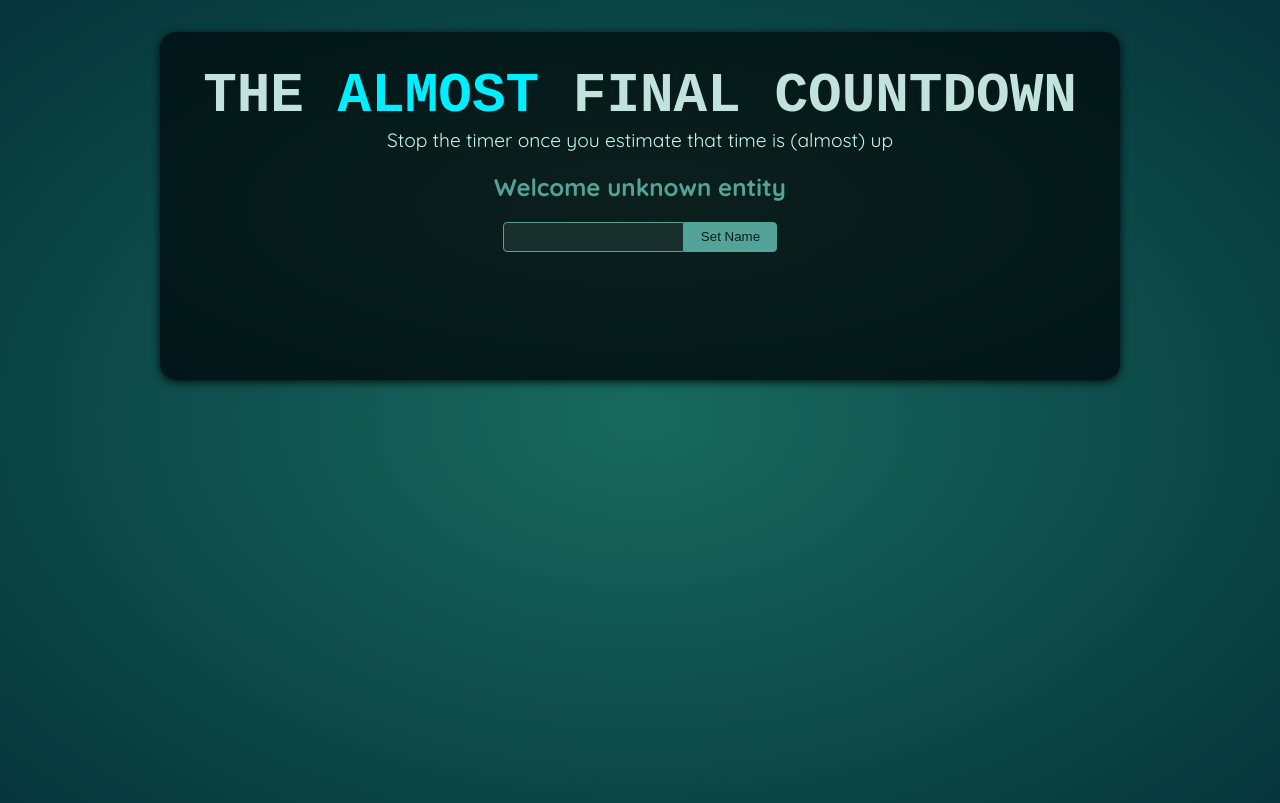
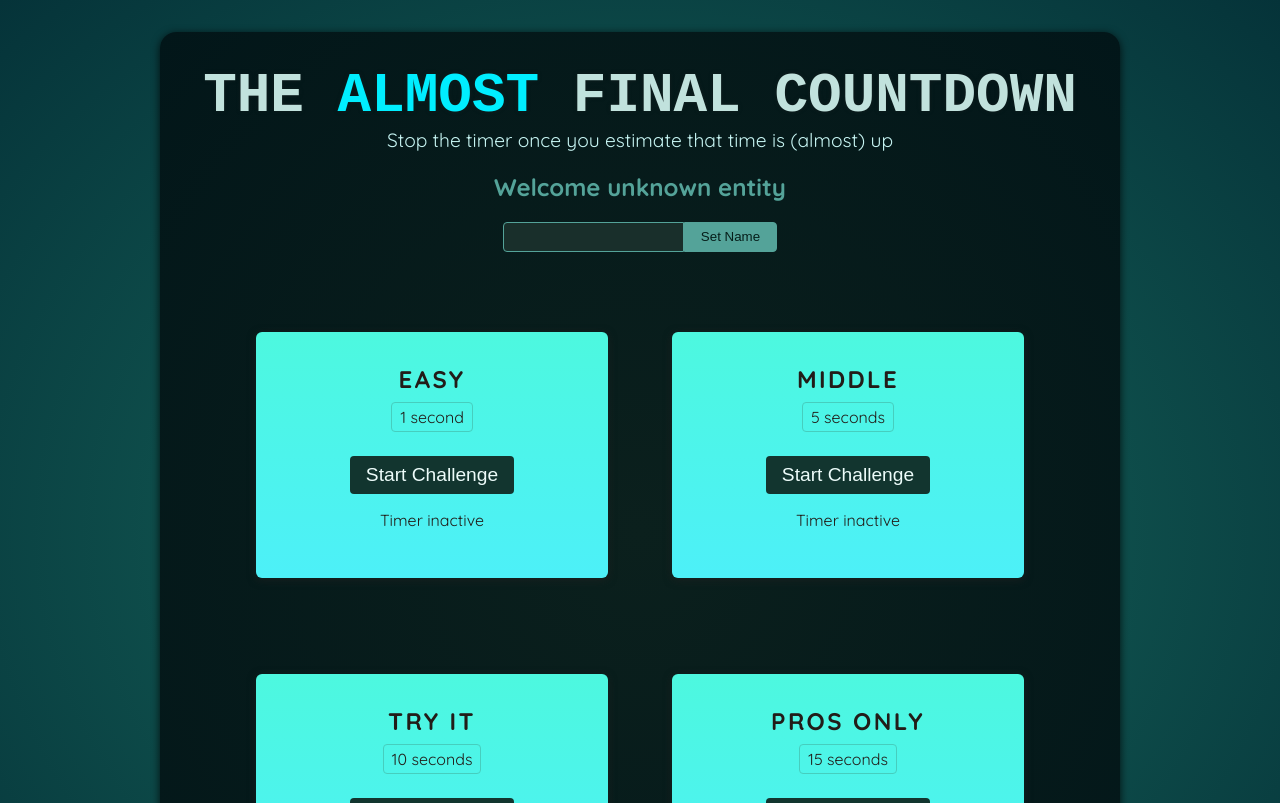
Before and after one commit to Grione/countdown-game, a React (Vite) app: page / in a window 1280 px wide. Shown: the top 803 px of the page. Built offline with nearby package versions, Linux system fonts and the light colour scheme; a web font is replaced by a local one.

Commit message:
add timer challenge component

```diff
--- a/src/App.jsx
+++ b/src/App.jsx
@@ -1,10 +1,16 @@
 import Player from './components/Player.jsx';
+import TimerChallenge from './components/TimerChallenge.jsx';
 
 function App() {
   return (
     <>
       <Player />
-      <div id="challenges"></div>
+      <div id="challenges">
+        <TimerChallenge title={"Easy"} targetTime={1} />
+        <TimerChallenge title={"Middle"} targetTime={5} />
+        <TimerChallenge title={"Try it"} targetTime={10} />
+        <TimerChallenge title={"Pros only"} targetTime={15} />
+      </div>
     </>
   );
 }
--- /dev/null
+++ b/src/components/TimerChallenge.jsx
@@ -0,0 +1,36 @@
+import { useState, useRef } from "react";
+
+export default function TimerChallenge({ title, targetTime }) {
+  const [timerStarted, setTimerStarted] = useState(false);
+  const [timerExpired, setTimerExpired] = useState(false);
+
+  const timer = useRef;
+
+  function handleStart() {
+    timer.current = setTimeout(() => {
+      setTimerExpired(true);
+    }, targetTime * 1000);
+
+    setTimerStarted(true);
+  }
+
+  function handleStop() {
+    clearTimeout(timer.current);
+  }
+
+  return (
+    <section className="challenge">
+      <h2>{title}</h2>
+      <div className="challenge-time">
+        {targetTime} second{targetTime > 1 ? 's' : ''}
+      </div>
+      {timerExpired && <p>Game over!</p>}
+      <div>
+        <button onClick={timerStarted ? handleStop : handleStart}>{timerStarted ? 'Stop' : 'Start'} Challenge</button>
+      </div>
+      <p className={timerStarted ? 'active' : undefined}>
+        {timerStarted ? 'Time is running' : 'Timer inactive' }
+      </p>
+    </section>
+  );
+}
```
